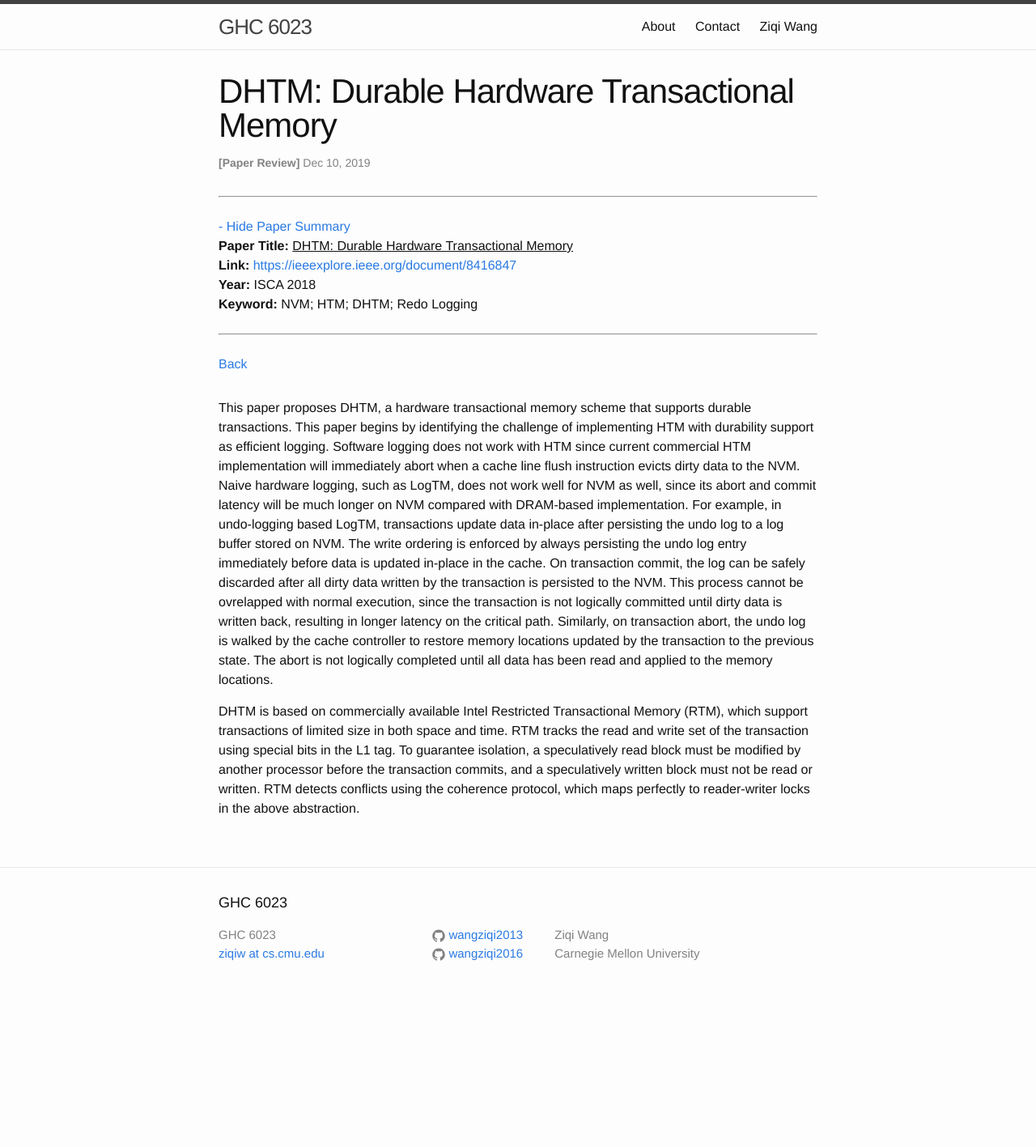
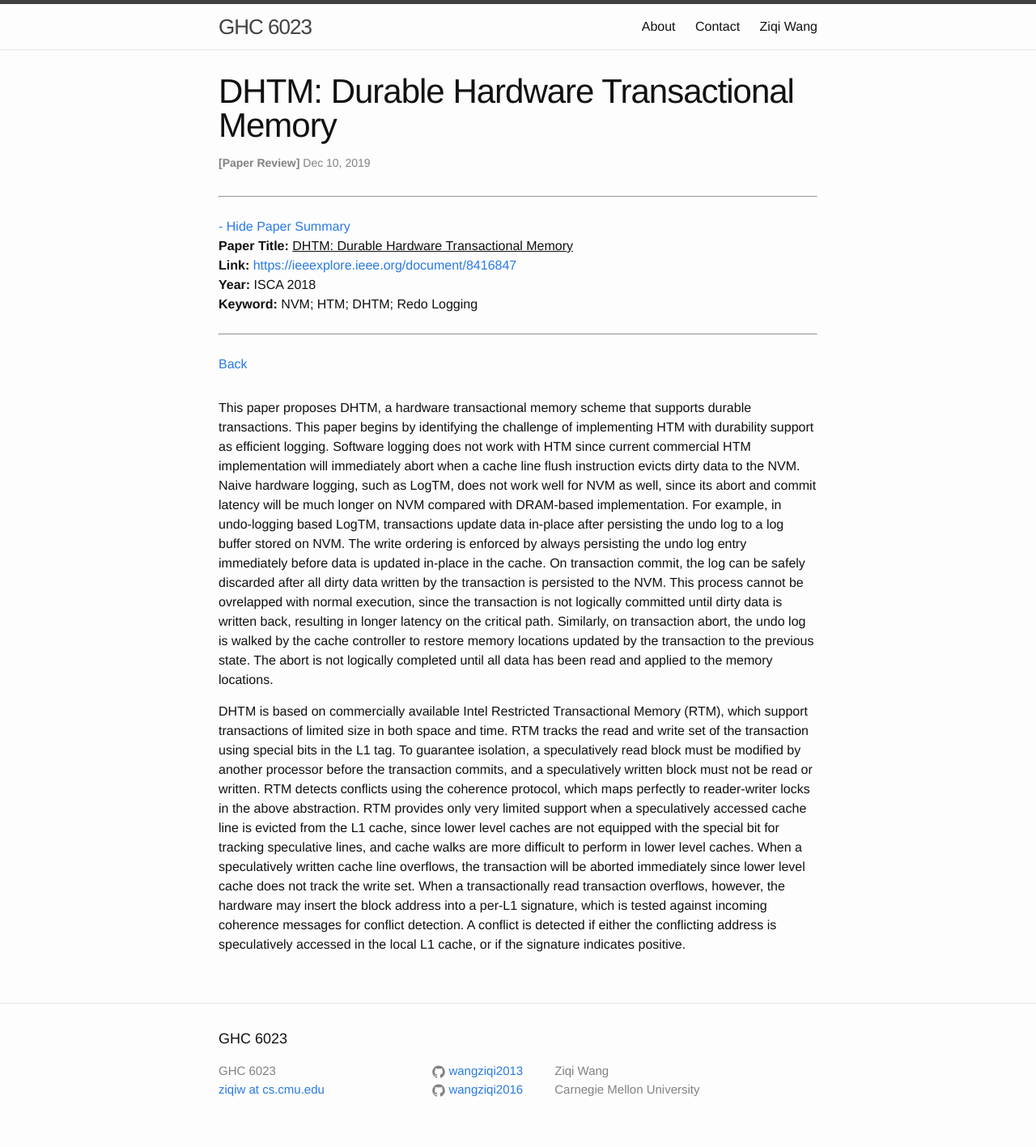
Before and after one commit to wangziqi2013/wangziqi2013.github.io, a Jekyll site: the page built from _posts/2019-12-09-dhtm.markdown, in a window 1280 px wide. Shown: the whole page at 81% size. Built offline with Jekyll 4.4.1, drawn with Linux system fonts in a browser that asks for light colours; before the commit the page ends 1249 px from its top, so only the background shows below that.

Commit message:
Finish RTM

```diff
--- a/_posts/2019-12-09-dhtm.markdown
+++ b/_posts/2019-12-09-dhtm.markdown
@@ -30,4 +30,10 @@ DHTM is based on commercially available Intel Restricted Transactional Memory (R
 size in both space and time. RTM tracks the read and write set of the transaction using special bits in the L1 tag. To
 guarantee isolation, a speculatively read block must be modified by another processor before the transaction commits,
 and a speculatively written block must not be read or written. RTM detects conflicts using the coherence protocol, which
-maps perfectly to reader-writer locks in the above abstraction.
+maps perfectly to reader-writer locks in the above abstraction. RTM provides only very limited support when a speculatively
+accessed cache line is evicted from the L1 cache, since lower level caches are not equipped with the special bit for
+tracking speculative lines, and cache walks are more difficult to perform in lower level caches. When a speculatively
+written cache line overflows, the transaction will be aborted immediately since lower level cache does not track the write
+set. When a transactionally read transaction overflows, however, the hardware may insert the block address into a per-L1
+signature, which is tested against incoming coherence messages for conflict detection. A conflict is detected if either
+the conflicting address is speculatively accessed in the local L1 cache, or if the signature indicates positive.
```
